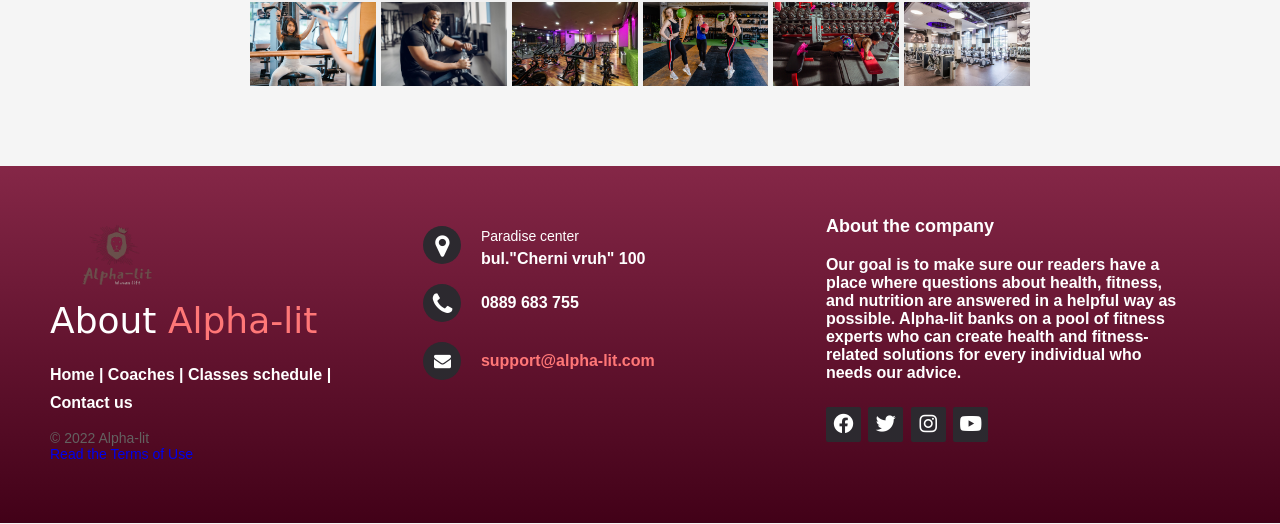
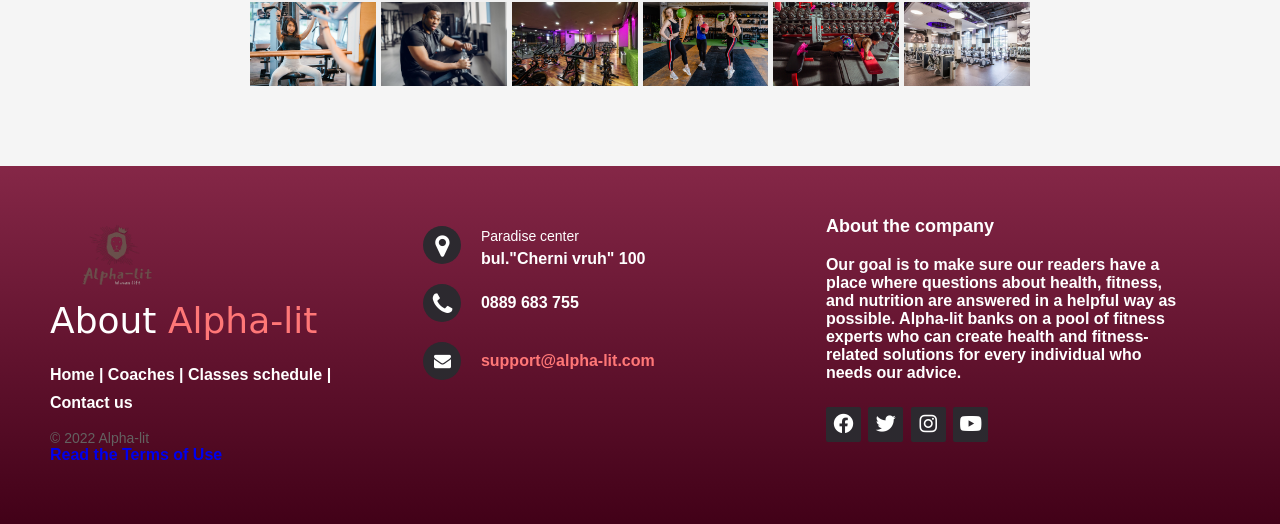
Before and after one commit to vanessaNBU/alpha-lit-fitness, a plain HTML site: page alpha-lit-fitness/index.html in a window 1280 px wide. Shown: the part 4493-5017 px from the top of the page. Drawn offline with Linux system fonts and the light colour scheme.

Commit message:
update index.html

```diff
--- a/alpha-lit-fitness/index.html
+++ b/alpha-lit-fitness/index.html
@@ -323,9 +323,7 @@
             <a href="schedule.html">Classes schedule</a> | <a href="contacts.html">Contact us</a>
         </p>
         <p class="footer-company-name">© 2022 Alpha-lit</p>
-        <p class="footer-company-name">
-            <a href="terms-of-use.html">Read the Terms of Use</a>
-        </p>
+        <a href="terms-of-use.html">Read the Terms of Use</a>
     </div>
 
     <div class="footer-center">
```
